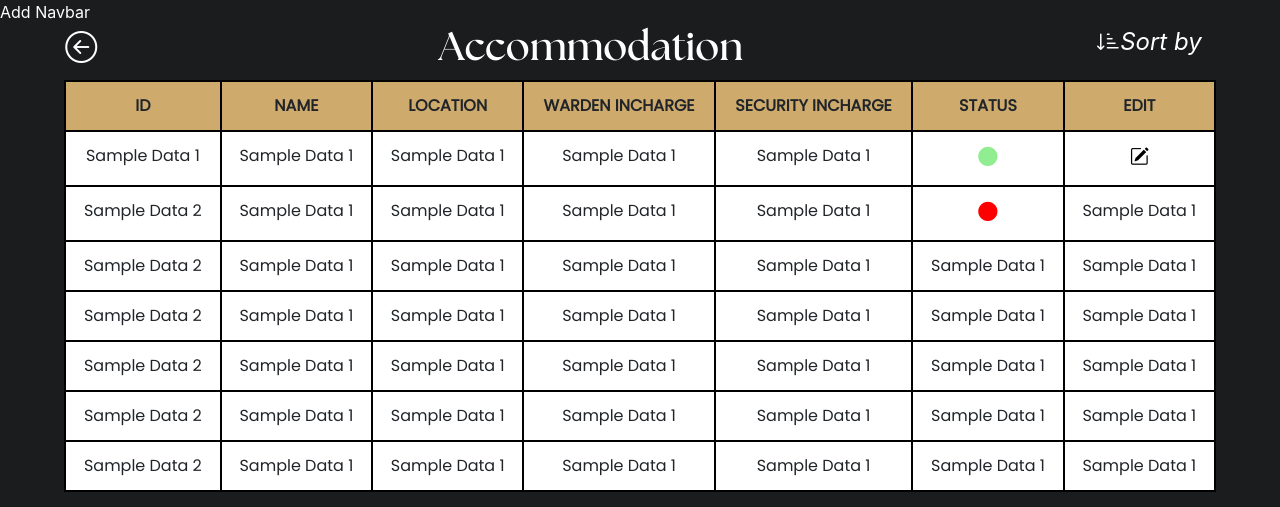
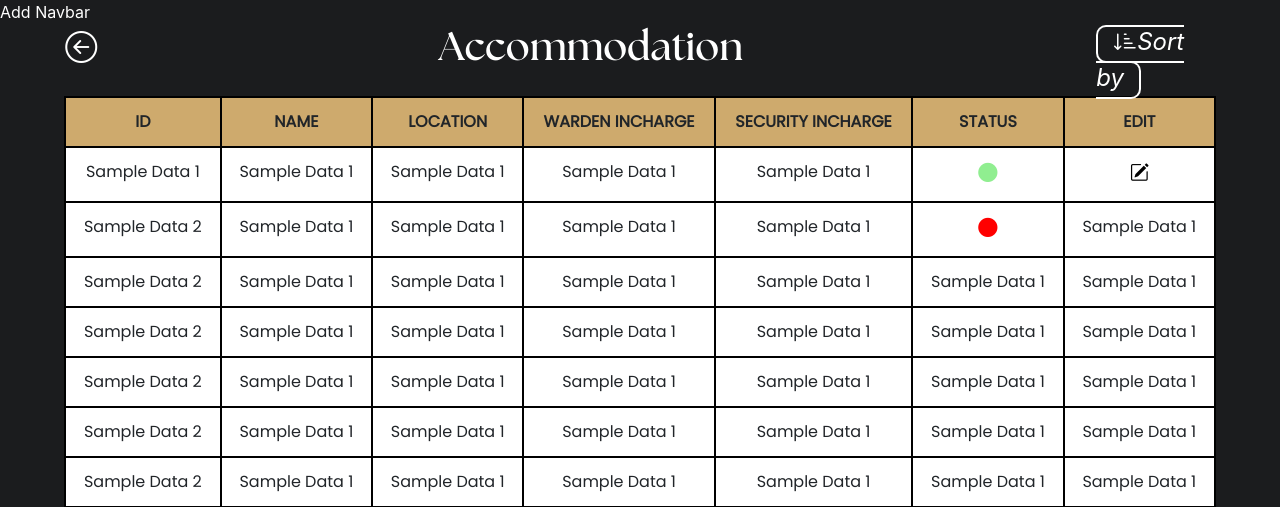
Before and after one commit to varad0207/Deltin-DeltaStaar, a PHP site: page /views/AccommodationView.php in a window 1280 px wide. Shown: the top 507 px of the page. Run offline with PHP 8.4, Linux system fonts and the light colour scheme.

Commit message:
minor update

```diff
--- a/css/AccommodationView.css
+++ b/css/AccommodationView.css
@@ -51,3 +51,9 @@ thead tr th, tbody tr td{
 body{
     background: #1b1c1e;
 }
+
+.sort>a{
+    padding: 7px 15px;
+    border: 2px solid white;
+    border-radius: 10px;
+}
--- a/views/AccommodationView.php
+++ b/views/AccommodationView.php
@@ -31,7 +31,7 @@
             <div class="col-9">
                 <h1 class="text-center">Accommodation</h1>
             </div>
-            <div class="col ml-5">
+            <div class="col ml-5 sort">
                 <a class="button" role="button" href="#">
                     <i class="bi bi-sort-down-alt" style="font-size: 1.5rem; color: white;">Sort by</i>
                 </a>
```
